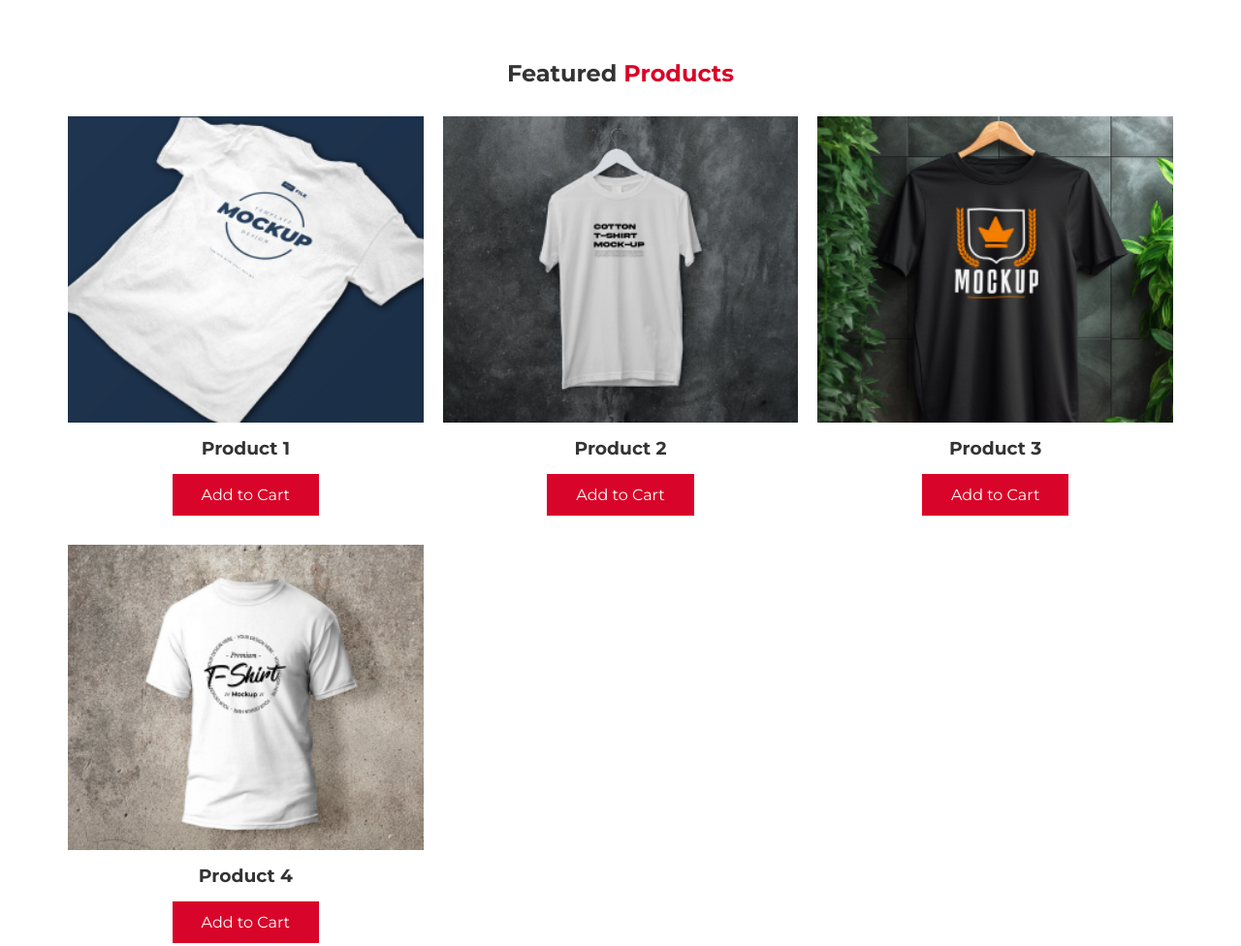
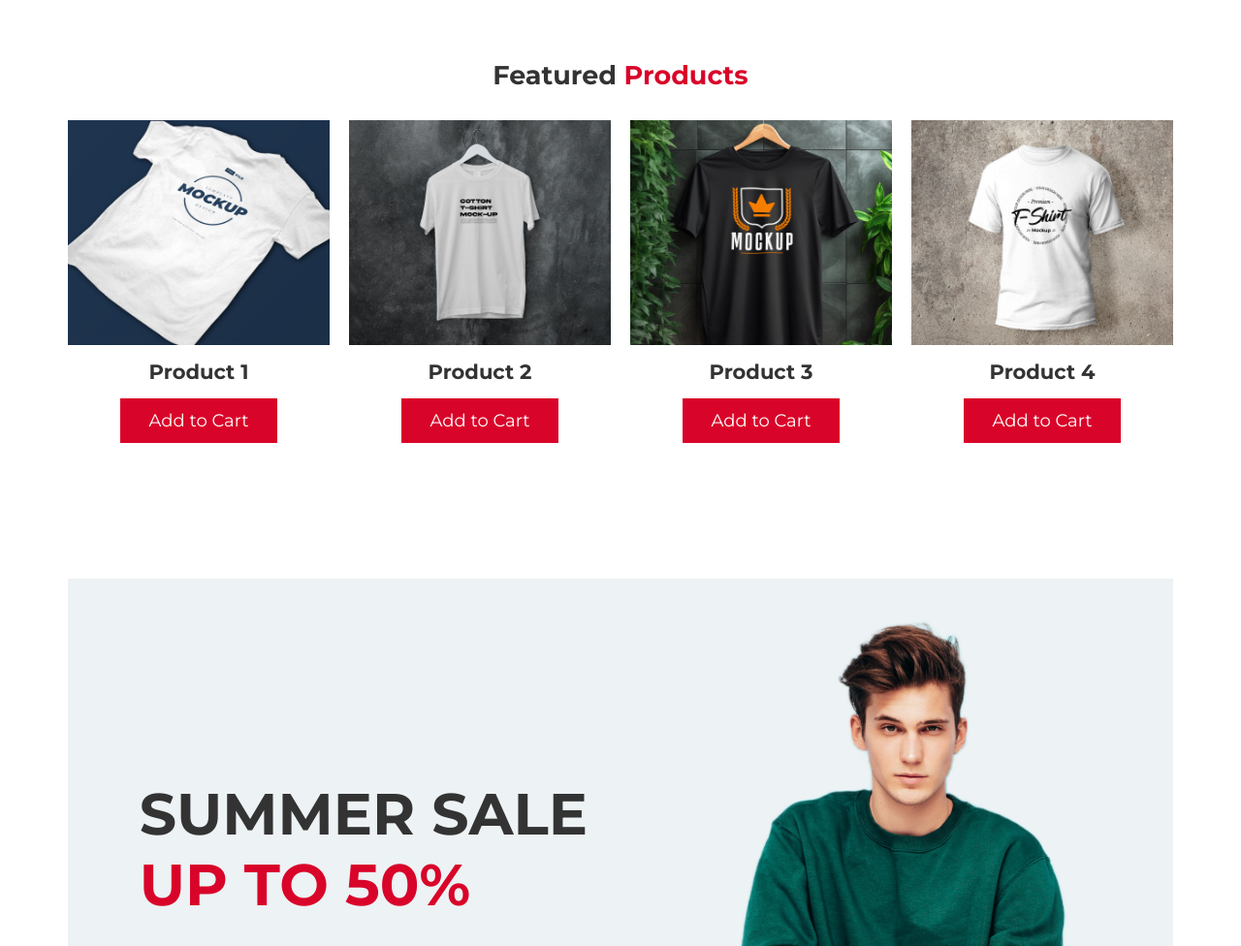
Before and after one commit to A-dmypng/responsive-store-website, a plain HTML site: page index.html in a window 1280 px wide. Shown: the part 680-1656 px from the top of the page at 97% size. Drawn offline with nearby package versions, Linux system fonts and the light colour scheme.

Commit message:
initial commit

```diff
--- a/assets/css/styles.css
+++ b/assets/css/styles.css
@@ -30,6 +30,7 @@
     --z-fixed: 100;
 }
 
+
 /*========== Responsive typography ==========*/
 @media screen and (min-width: 1150px) {
     :root {
@@ -55,12 +56,12 @@
 
   body,
   button {
-    font-family: var(--body-font);
-    font-size: var(--normal-font-size);
+
   }
 
   body {
-    font-size: 1.6rem;
+    font-family: var(--body-font);
+    font-size: var(--normal-font-size);
     background-color: var(--body-color);
     color: var(--text-color);
   }
@@ -501,7 +502,7 @@ width: 100%;
   }
 
   .sale__Container{
-    justify-content: space-between;
+    justify-content: space-around;
   }
   .footer__content{
     grid-template-columns: repeat(3, 1fr);
@@ -555,7 +556,7 @@ width: 100%;
   }
 
   .featured__container{
-    grid-template-columns: repeat(3, 1fr);
+    grid-template-columns: repeat(4, 1fr);
   }
 
   .sale__container{
@@ -575,6 +576,6 @@ width: 100%;
 
   .footer__container{
     grid-template-columns: repeat(2, max-content);
-    column-gap: 8rem     ;
+    column-gap: 8rem;
   }
 }
```
